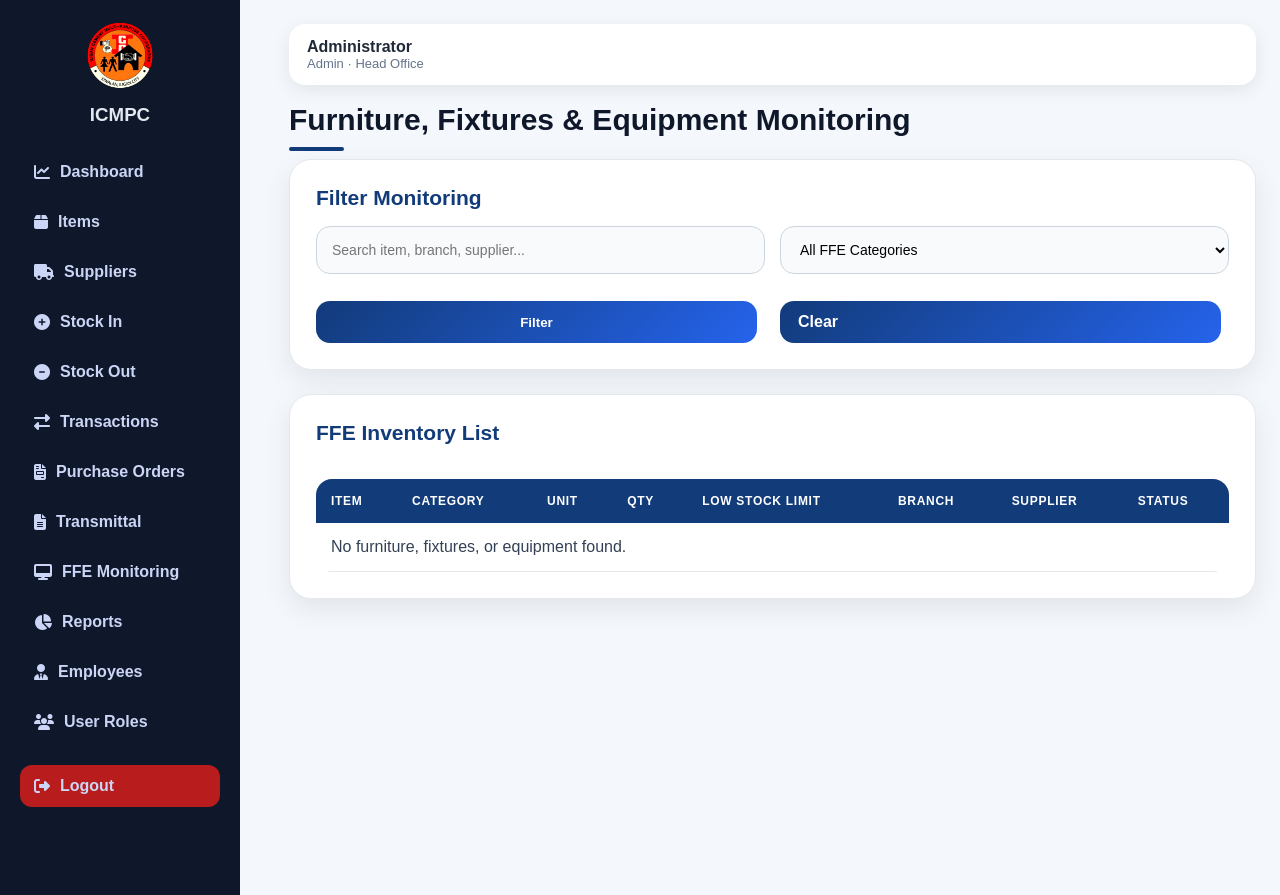
After one commit to hamotk1010-cloud/icmpc-inventory-system, a Flask app: page /ffe-monitoring in a window 1280 px wide. The commit adds this page. Run offline with Flask 3, Linux system fonts and the light colour scheme; a user stored in the database is signed in; data that the repository does not hold is empty; some libraries are stand-ins or nearby versions.

Commit message:
Add FFE monitoring page

```diff
--- a/app.py
+++ b/app.py
@@ -2187,6 +2187,51 @@ def delete_transmittal(transmittal_id):
 
     return redirect(url_for("transmittal"))
 
+@app.route("/ffe-monitoring")
+def ffe_monitoring():
+    check = require_login()
+    if check:
+        return check
+
+    conn = get_db_connection()
+
+    search = request.args.get("search", "")
+    category = request.args.get("category", "")
+
+    query = """
+        SELECT items.*, suppliers.name AS supplier_name
+        FROM items
+        LEFT JOIN suppliers ON suppliers.id = items.supplier_id
+        WHERE items.category IN ('Furniture and Fixtures', 'Equipment')
+    """
+
+    params = []
+
+    if search:
+        query += """
+            AND (
+                items.item_name LIKE ?
+                OR items.branch LIKE ?
+                OR suppliers.name LIKE ?
+            )
+        """
+        params.extend([f"%{search}%", f"%{search}%", f"%{search}%"])
+
+    if category:
+        query += " AND items.category = ?"
+        params.append(category)
+
+    query += " ORDER BY items.category ASC, items.item_name ASC"
+
+    ffe_items = fetchall(conn, query, tuple(params))
+    conn.close()
+
+    return render_template(
+        "ffe_monitoring.html",
+        ffe_items=ffe_items,
+        search=search,
+        category=category
+    )
 
 @app.route("/health")
 def health():
--- a/templates/base.html
+++ b/templates/base.html
@@ -48,6 +48,10 @@
         <i class="fa-solid fa-file-lines"></i> Transmittal
     </a>
 
+    <a href="{{ url_for('ffe_monitoring') }}">
+        <i class="fa-solid fa-desktop"></i> FFE Monitoring
+    </a>
+
     <a href="{{ url_for('reports') }}">
         <i class="fa-solid fa-chart-pie"></i> Reports
     </a>
--- /dev/null
+++ b/templates/ffe_monitoring.html
@@ -0,0 +1,77 @@
+{% extends "base.html" %}
+{% block content %}
+
+<h1>Furniture, Fixtures & Equipment Monitoring</h1>
+
+<section class="panel">
+    <h2>Filter Monitoring</h2>
+
+    <form method="GET" class="form-grid">
+        <input type="text" name="search" placeholder="Search item, branch, supplier..."
+               value="{{ search }}">
+
+        <select name="category">
+            <option value="">All FFE Categories</option>
+            <option value="Furniture and Fixtures" {% if category == "Furniture and Fixtures" %}selected{% endif %}>
+                Furniture and Fixtures
+            </option>
+            <option value="Equipment" {% if category == "Equipment" %}selected{% endif %}>
+                Equipment
+            </option>
+        </select>
+
+        <button type="submit">Filter</button>
+
+        <a href="{{ url_for('ffe_monitoring') }}" class="btn-link">Clear</a>
+    </form>
+</section>
+
+<section class="panel">
+    <div class="panel-head">
+        <h2>FFE Inventory List</h2>
+    </div>
+
+    <table>
+        <thead>
+            <tr>
+                <th>Item</th>
+                <th>Category</th>
+                <th>Unit</th>
+                <th>Qty</th>
+                <th>Low Stock Limit</th>
+                <th>Branch</th>
+                <th>Supplier</th>
+                <th>Status</th>
+            </tr>
+        </thead>
+
+        <tbody>
+        {% for item in ffe_items %}
+            <tr>
+                <td>{{ item.item_name }}</td>
+                <td>
+                    <span class="badge">{{ item.category }}</span>
+                </td>
+                <td>{{ item.unit or "N/A" }}</td>
+                <td>{{ item.quantity }}</td>
+                <td>{{ item.low_stock_limit }}</td>
+                <td>{{ item.branch or "N/A" }}</td>
+                <td>{{ item.supplier_name or "N/A" }}</td>
+                <td>
+                    {% if item.quantity <= item.low_stock_limit %}
+                        <span class="badge" style="background:#fee2e2; color:#991b1b;">Low Stock</span>
+                    {% else %}
+                        <span class="badge" style="background:#dcfce7; color:#166534;">Available</span>
+                    {% endif %}
+                </td>
+            </tr>
+        {% else %}
+            <tr>
+                <td colspan="8">No furniture, fixtures, or equipment found.</td>
+            </tr>
+        {% endfor %}
+        </tbody>
+    </table>
+</section>
+
+{% endblock %}
```
Also changed, not shown: inventory.db.
